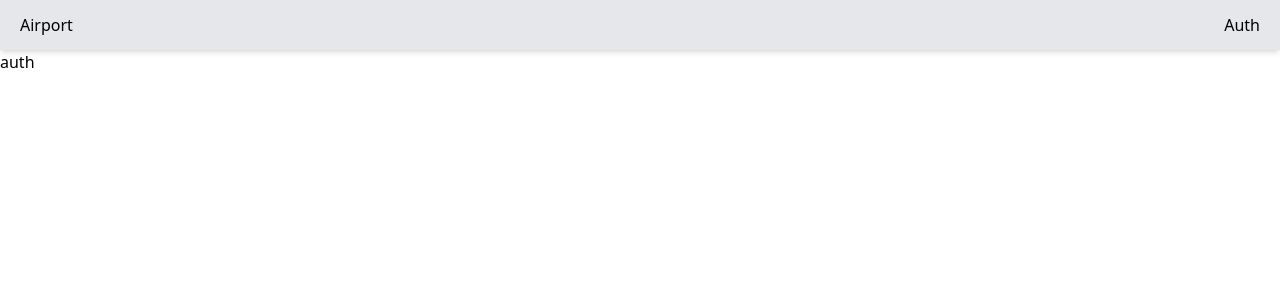
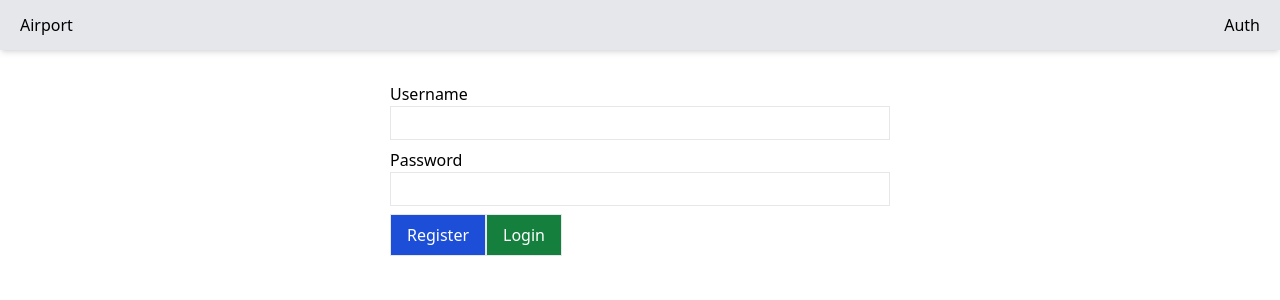
Before and after one commit to Kettengeschwindigkeit/React-SPA, a React (Create React App) app: page /auth in a window 1280 px wide. Shown: the top 300 px of the page. Built offline with nearby package versions, Linux system fonts and the light colour scheme; no server answers.

Commit message:
Authorization

```diff
--- a/src/components/Navigation.tsx
+++ b/src/components/Navigation.tsx
@@ -1,10 +1,26 @@
+import React from 'react'
 import { Link } from 'react-router-dom'
+import { useAppDispatch, useAppSelector } from '../hook/redux'
+import { authSlice } from '../store/slices/authSlice'
 
 export function Navigation() {
+    const { isAuth, username } = useAppSelector(state => state.auth)
+
+    const dispatch = useAppDispatch()
+
+    const logoutHandler = (event: React.MouseEvent<HTMLAnchorElement>) => {
+        event.preventDefault()
+        dispatch(authSlice.actions.logout())
+    }
+
     return (
         <nav className="flex justify-between items-center h-[50px] px-5 bg-gray-200 shadow-md">
             <Link to="/">Airport</Link>
-            <Link to="/auth">Auth</Link>
+            {!isAuth && <Link to="/auth">Auth</Link>}
+            {isAuth && <>
+                <span className='font-bold'>{username}</span>
+                <a href='#' onClick={logoutHandler}>Logout</a>
+            </>}
         </nav>
     )
 }
--- a/src/pages/AuthPage.tsx
+++ b/src/pages/AuthPage.tsx
@@ -1,7 +1,50 @@
 import React from 'react'
+import { useNavigate } from 'react-router-dom'
+import { useInput } from '../hook/input'
+import { useAppDispatch } from '../hook/redux'
+import { login, register } from '../store/actions/authActions'
 
 export function AuthPage() {
+    const dispatch = useAppDispatch()
+    const navigate = useNavigate()
+    const username = useInput('')
+    const password = useInput('')
+
+    const isFormValid = () => username.value && password.value
+
+    const loginHandler = () => {
+        if (isFormValid()) {
+            dispatch(login({ username: username.value, password: password.value })).then(() => navigate('/'))
+        } else {
+            alert('INVALID FORM PLZ CHANGE FAST')
+        }
+    }
+
+    const submitHandler = async (event: React.FormEvent) => {
+        try {
+            event.preventDefault()
+
+            if (isFormValid()) {
+                await dispatch(register({ username: username.value, password: password.value }))
+                navigate('/')
+            } else {
+                alert('INVALID FORM PLZ CHANGE FAST')
+            }
+        } catch (error) { }
+    }
+
     return (
-        <div>auth</div>
+        <form className='container max-w-[500px] mx-auto pt-8' onSubmit={submitHandler}>
+            <div className='mb-2'>
+                <label className='block' htmlFor="username">Username</label>
+                <input className='w-full px-2 py-1 border' type="text" id='username' {...username} />
+            </div>
+            <div className='mb-2'>
+                <label className='block' htmlFor="password">Password</label>
+                <input className='w-full px-2 py-1 border' type="password" id='password' {...password} />
+            </div>
+            <button className='px-4 py-2 text-white bg-blue-700 border' type='submit'>Register</button>
+            <button className='px-4 py-2 text-white bg-green-700 border' type='button' onClick={loginHandler}>Login</button>
+        </form>
     )
 }
--- /dev/null
+++ b/src/store/actions/authActions.ts
@@ -0,0 +1,41 @@
+import axios from "../../axios"
+import { AppDispatch } from "../index"
+import { authSlice } from "../slices/authSlice"
+
+interface AuthResponse {
+    access: string
+    username: string
+}
+
+interface AuthData {
+    username: string
+    password: string
+}
+
+export const register = (data: AuthData) => {
+    return async (dispatch: AppDispatch) => {
+        try {
+            const response = await axios.post<AuthResponse>('auth/register', data)
+            dispatch(authSlice.actions.login({
+                username: data.username,
+                access: response.data.access
+            }))
+        } catch (e) {
+            throw e as Error
+        }
+    }
+}
+
+export const login = (data: AuthData) => {
+    return async (dispatch: AppDispatch) => {
+        try {
+            const response = await axios.post<AuthResponse>('auth/login', data)
+            dispatch(authSlice.actions.login({
+                username: data.username,
+                access: response.data.access
+            }))
+        } catch (e) {
+            console.log('error', e)
+        }
+    }
+}
--- a/src/store/index.ts
+++ b/src/store/index.ts
@@ -1,10 +1,12 @@
 import { combineReducers, configureStore } from '@reduxjs/toolkit'
 import airportReducer from './slices/airportSlice'
 import handbookReducer from './slices/handbookSlice'
+import authReducer from './slices/authSlice'
 
 const rootReducer = combineReducers({
     airport: airportReducer,
-    handbook: handbookReducer
+    handbook: handbookReducer,
+    auth: authReducer
 })
 
 export function setupStore() {
--- /dev/null
+++ b/src/store/slices/authSlice.ts
@@ -0,0 +1,46 @@
+import { createSlice, PayloadAction } from "@reduxjs/toolkit"
+
+const ACCESS_KEY = 'u-access'
+const USERNAME_KEY = 'u-username'
+
+interface AuthState {
+    access: string
+    username: string
+    isAuth: boolean
+}
+
+interface AuthPayload {
+    access: string
+    username: string
+}
+
+const initialState: AuthState = {
+    access: localStorage.getItem(ACCESS_KEY) ?? '',
+    username: localStorage.getItem(USERNAME_KEY) ?? '',
+    isAuth: Boolean(localStorage.getItem(ACCESS_KEY))
+}
+
+export const authSlice = createSlice({
+    name: 'auth',
+    initialState,
+    reducers: {
+        login(state, action: PayloadAction<AuthPayload>) {
+            state.access = action.payload.access
+            state.username = action.payload.username
+            state.isAuth = Boolean(action.payload.access)
+
+            localStorage.setItem(ACCESS_KEY, action.payload.access)
+            localStorage.setItem(USERNAME_KEY, action.payload.username)
+        },
+        logout(state) {
+            state.access = ''
+            state.username = ''
+            state.isAuth = false
+
+            localStorage.removeItem(ACCESS_KEY)
+            localStorage.removeItem(USERNAME_KEY)
+        }
+    }
+})
+
+export default authSlice.reducer
```
